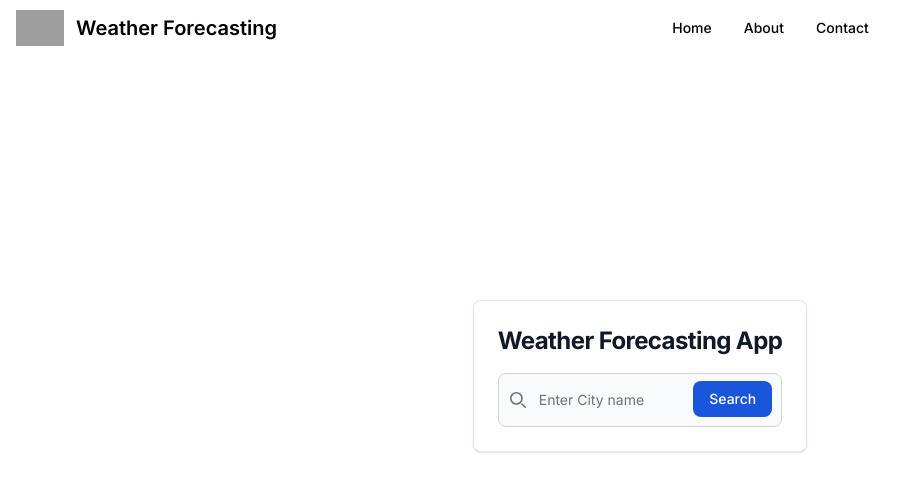
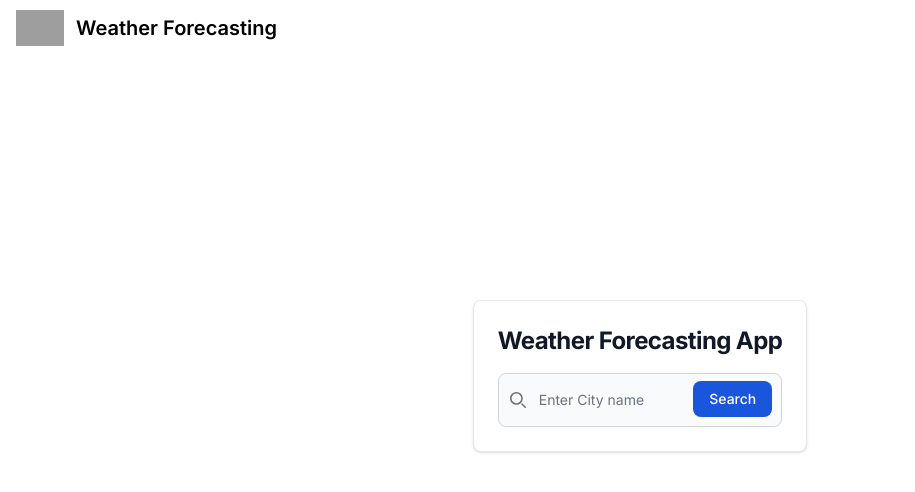
Before and after one commit to RishiGandhi4/Whether-App-Shipment, a Next.js app: page / in a window 1280 px wide. Shown: the top 492 px of the page, without its empty margins (0-915 px from the left). Built offline with nearby package versions, Linux system fonts and the light colour scheme; no server answers; grey boxes are pictures that could not be loaded.

Commit message:
removed extra pages

```diff
--- a/app/components/NavbarMenu.tsx
+++ b/app/components/NavbarMenu.tsx
@@ -20,14 +20,14 @@ const NavbarMenu = () => {
         <div className="flex md:order-2">
 
         </div>
-        <Navbar.Collapse>
+        {/* <Navbar.Collapse>
           <Link href="/">
             <p>Home</p>
           </Link>
 
           <Link href="/about">About</Link>
           <Link href="/contact">Contact</Link>
-        </Navbar.Collapse>
+        </Navbar.Collapse> */}
 
 
 
```
